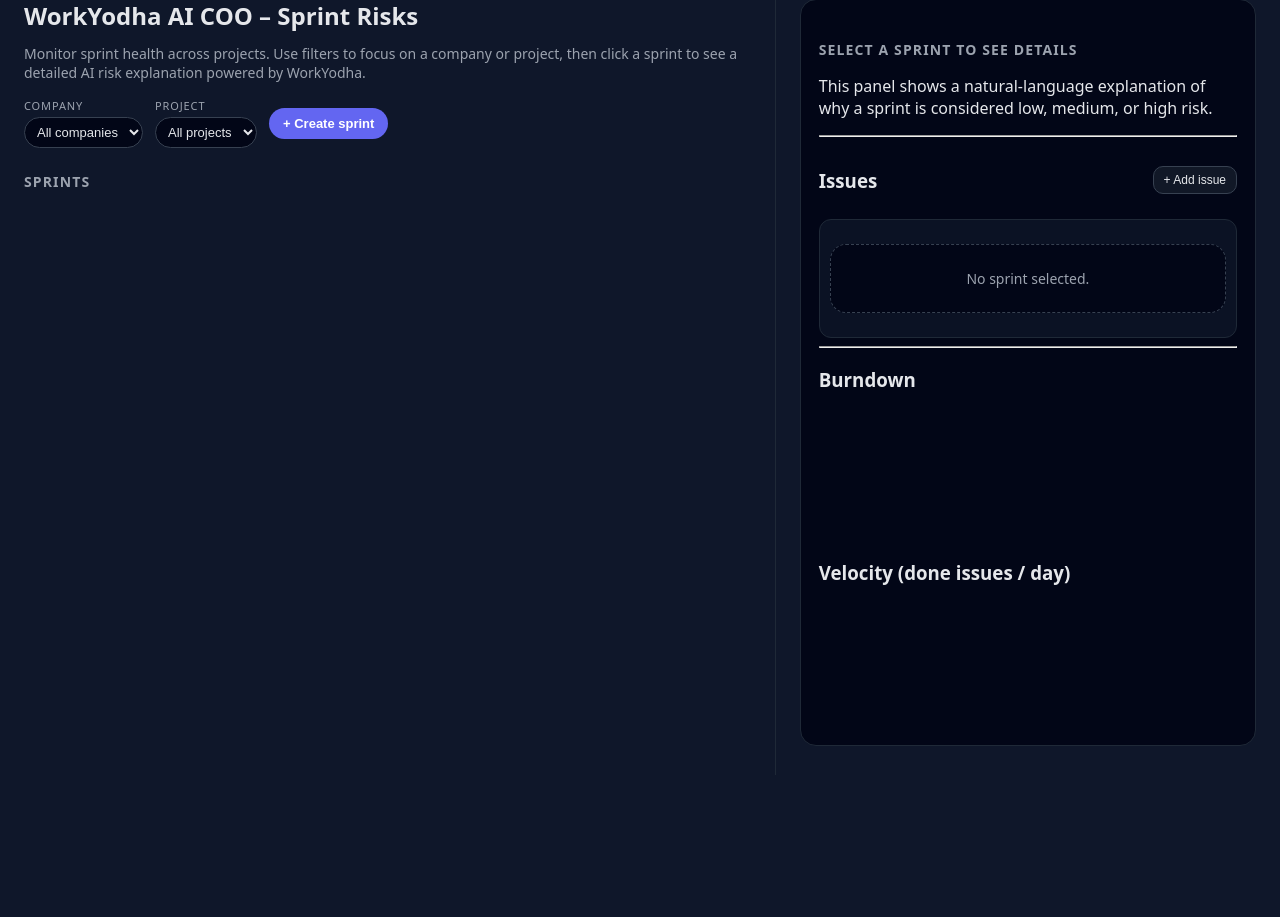
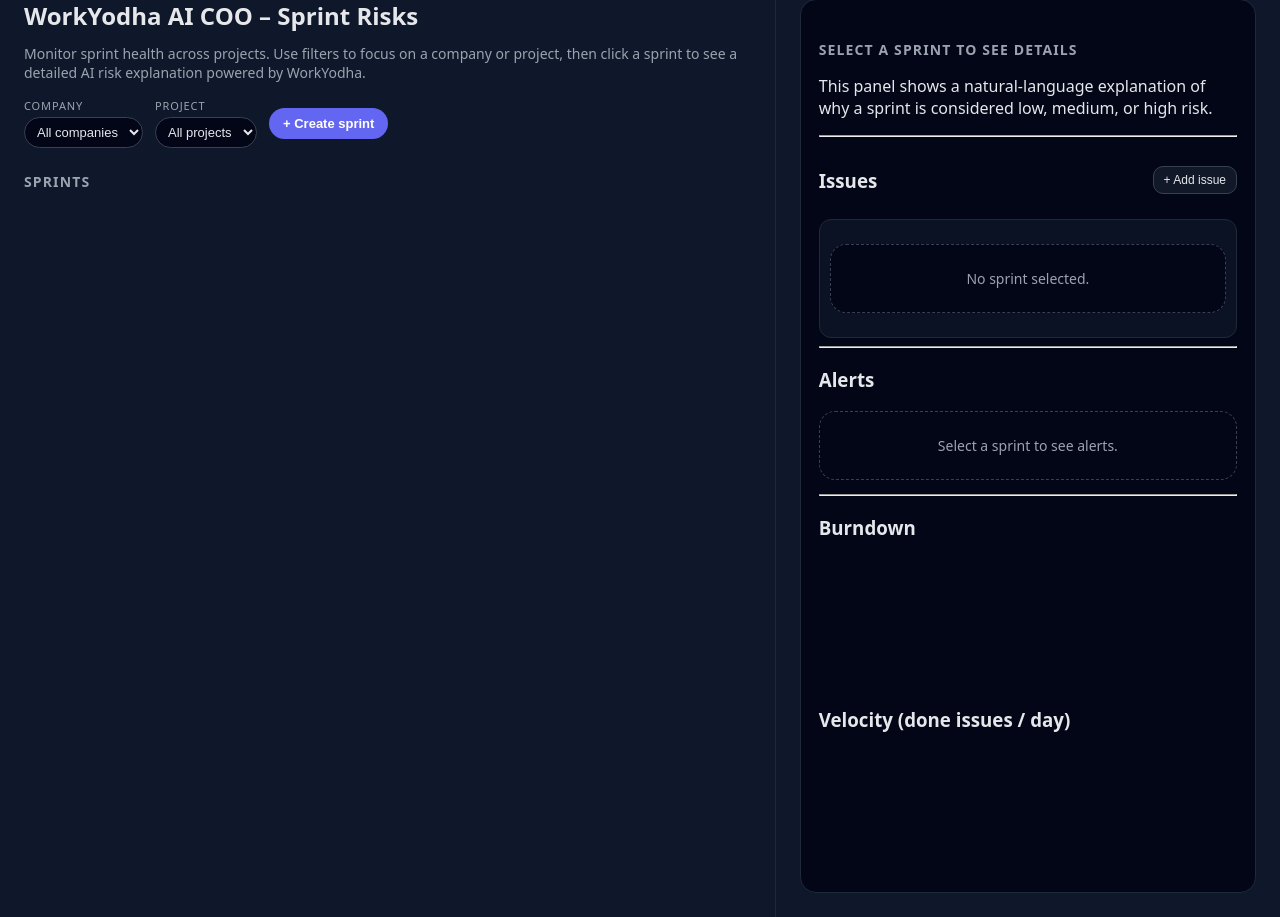
Before and after one commit to RonaldReddy024/ai-coo, a FastAPI app: page /dashboard in a window 1280 px wide. Shown: the part 25-942 px from the top of the page. Before the commit the page ends 800 px from the top, so only its background shows below. Run offline with FastAPI, Linux system fonts and the light colour scheme; parts of the project's set-up code (start-up, migrations or seed data) failed here and were passed over.

Commit message:
Update dashboard.html

```diff
--- a/app/templates/dashboard.html
+++ b/app/templates/dashboard.html
@@ -478,6 +512,15 @@
           <div id="issue-detail" class="issue-detail hidden">
             <h4 id="issue-detail-title">Issue details</h4>
             <p id="issue-detail-text"></p>
+          </div>
+
+          <hr />
+
+          <div id="alerts-section" class="alerts-section">
+            <h3>Alerts</h3>
+            <div id="alerts-list">
+              <p class="empty-state">Select a sprint to see alerts.</p>
+            </div>
           </div>
 
           <hr />
@@ -703,6 +746,9 @@
 
     // 4) Update burndown chart for this sprint
     updateBurndownChart(sprint);
+
+    // 5) Update alerts panel
+    updateAlertsForSprint(sprintId);
   }
 
   function renderIssues(issues) {
@@ -820,6 +866,44 @@
           },
         },
       },
+    });
+  }
+
+  async function updateAlertsForSprint(sprintId) {
+    const alertsList = document.getElementById("alerts-list");
+    alertsList.innerHTML = "<p class='empty-state'>Loading alerts…</p>";
+
+    const res = await fetch(`/sprints/${sprintId}/alerts`);
+    if (!res.ok) {
+      console.error("Failed to fetch alerts", await res.text());
+      alertsList.innerHTML = "<p class='empty-state'>Could not load alerts.</p>";
+      return;
+    }
+
+    const alerts = await res.json();
+
+    if (!alerts.length) {
+      alertsList.innerHTML = "<p class='empty-state'>No alerts for this sprint. All clear ✅</p>";
+      return;
+    }
+
+    alertsList.innerHTML = "";
+
+    alerts.forEach((a) => {
+      const div = document.createElement("div");
+      div.className = `alert-item ${a.level}`;
+
+      const tag = document.createElement("span");
+      tag.className = "alert-tag";
+      tag.textContent = a.type.toUpperCase();
+
+      const msg = document.createElement("span");
+      msg.textContent = " " + a.message;
+
+      div.appendChild(tag);
+      div.appendChild(msg);
+
+      alertsList.appendChild(div);
     });
   }
 
```
Also changed, not shown: other parts of app/templates/dashboard.html (+34 -0 lines).
